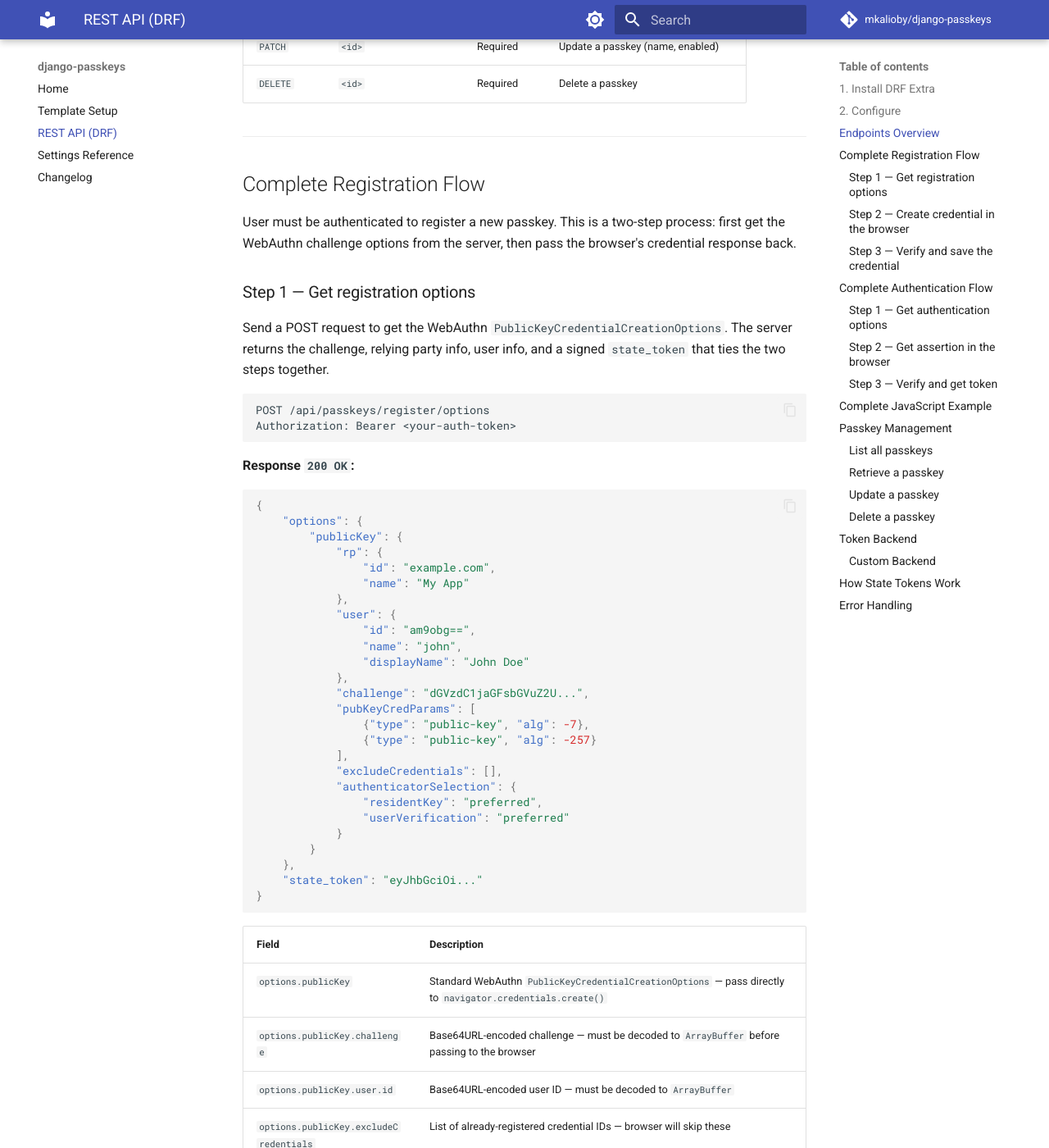
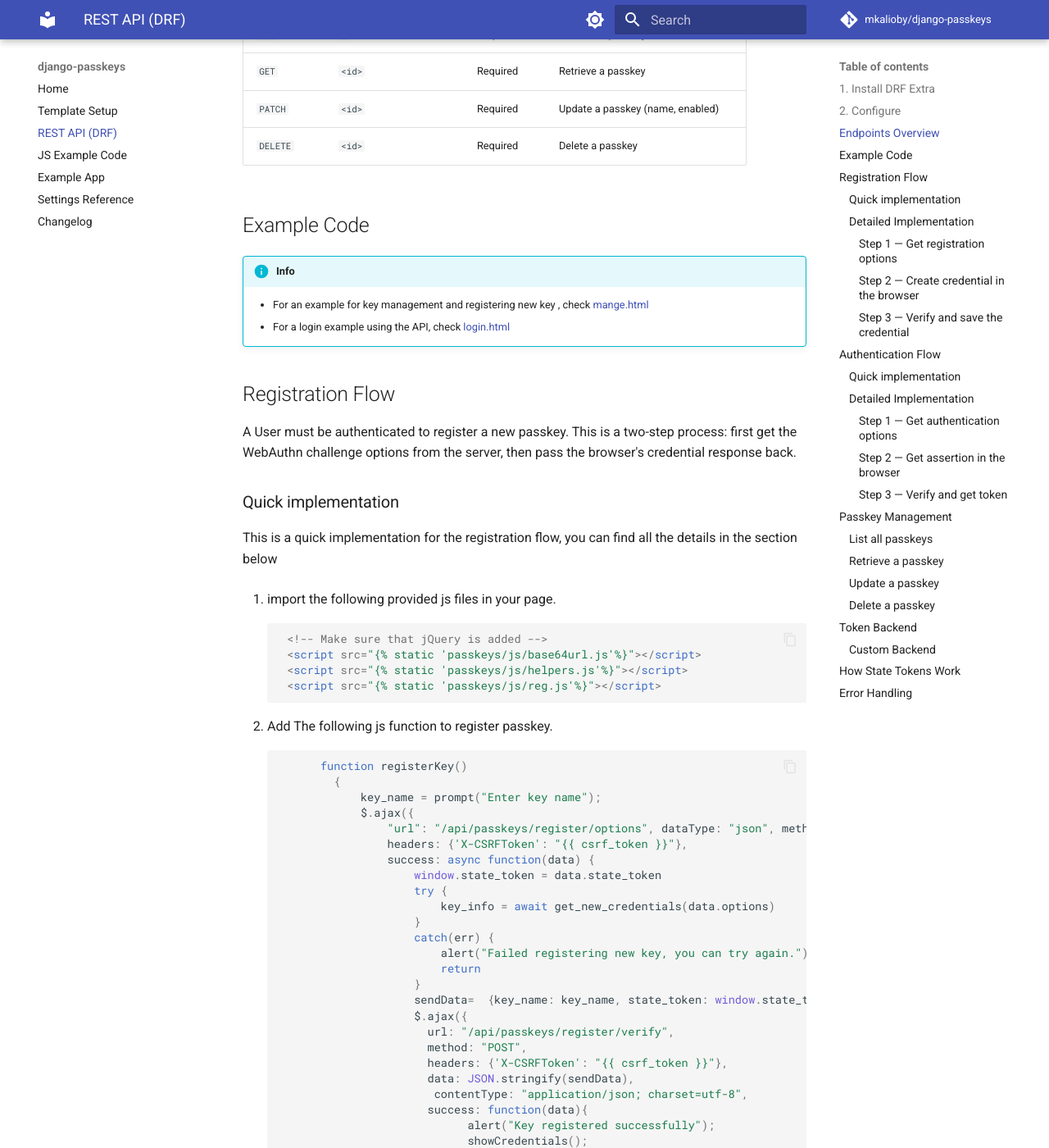
Before and after one commit to mkalioby/django-passkeys, an MkDocs documentation site: the page built from docs/drf-setup.md, in a window 1280 px wide and 1400 px high, scrolled down 1216 px. Shown: the whole window at 82% size. Built offline with MkDocs 1.6.1 and Material for MkDocs 9.7.7, drawn with Linux system fonts in a browser that asks for light colours; comment, search, counter and statistics services are not loaded; some of the changed text lies outside the part shown.

````diff
--- a/docs/drf-setup.md
+++ b/docs/drf-setup.md
@@ -32,10 +32,14 @@ INSTALLED_APPS = [
 ```python
 # urls.py
 from django.urls import path, include
+from drf_spectacular.views import SpectacularAPIView, SpectacularSwaggerView
 
 urlpatterns = [
     ...
     path('api/passkeys/', include('passkeys.api.urls')),
+    path('api/schema/', SpectacularAPIView.as_view(), name='schema'),
+    path('api/docs/', SpectacularSwaggerView.as_view(url_name='schema'), name='swagger-ui'),
+
 ]
 ```
 
@@ -52,13 +56,74 @@ urlpatterns = [
 | `PATCH` | `<id>` | Required | Update a passkey (name, enabled) |
 | `DELETE` | `<id>` | Required | Delete a passkey |
 
----
 
-## Complete Registration Flow
+## Example Code
 
-User must be authenticated to register a new passkey. This is a two-step process: first get the WebAuthn challenge options from the server, then pass the browser's credential response back.
+!!! info
+    - For an example for key management and registering new key , check [mange.html](https://github.com/mkalioby/django-passkeys/blob/v2.0/example/test_app/templates/rest/manage.html)
+    - For a login example using the API, check [login.html](https://github.com/mkalioby/django-passkeys/blob/v2.0/example/test_app/templates/rest/login.html)
 
-### Step 1 — Get registration options
+## Registration Flow
+
+A User must be authenticated to register a new passkey. This is a two-step process: first get the WebAuthn challenge options from the server, then pass the browser's credential response back.
+
+### Quick implementation
+
+This is a quick implementation for the registration flow, you can find all the details in the section below
+
+1. import the following provided js files in your page.
+    ```html
+     <!-- Make sure that jQuery is added -->
+     <script src="{% static 'passkeys/js/base64url.js'%}"></script>
+     <script src="{% static 'passkeys/js/helpers.js'%}"></script>
+     <script src="{% static 'passkeys/js/reg.js'%}"></script>
+    ```
+
+2. Add The following js function to register passkey.
+
+    ```js
+          function registerKey()
+            {
+                key_name = prompt("Enter key name");
+                $.ajax({
+                    "url": "/api/passkeys/register/options", dataType: "json", method: "POST",
+                    headers: {'X-CSRFToken': "{{ csrf_token }}"},
+                    success: async function(data) {
+                        window.state_token = data.state_token
+                        try {
+                            key_info = await get_new_credentials(data.options)
+                        }
+                        catch(err) {
+                            alert("Failed registering new key, you can try again.")
+                            return
+                        }
+                        sendData=  {key_name: key_name, state_token: window.state_token, credential: key_info}
+                        $.ajax({
+                          url: "/api/passkeys/register/verify",
+                          method: "POST",
+                          headers: {'X-CSRFToken': "{{ csrf_token }}"},
+                          data: JSON.stringify(sendData),
+                           contentType: "application/json; charset=utf-8",
+                          success: function(data){
+                                alert("Key registered successfully");
+                                showCredentials();
+                            },
+                            error:function(data) {
+                                alert("Error registering key");
+                            }
+                            })
+
+                    },
+                    error: function(data) {
+                        alert("Error registering key");
+                    }
+                })
+            }
+    ```
+
+
+### Detailed Implementation
+#### Step 1 — Get registration options
 
 Send a POST request to get the WebAuthn `PublicKeyCredentialCreationOptions`. The server returns the challenge, relying party info, user info, and a signed `state_token` that ties the two steps together.
 
@@ -106,7 +171,7 @@ Authorization: Bearer <your-auth-token>
 | `options.publicKey.excludeCredentials` | List of already-registered credential IDs — browser will skip these |
 | `state_token` | Signed server state — must be sent back in the verify step. Expires in 5 minutes |
 
-### Step 2 — Create credential in the browser
+#### Step 2 — Create credential in the browser
 
 Decode the binary fields and call the WebAuthn browser API:
 
@@ -138,7 +203,7 @@ const credentialJSON = {
 !!! note "base64url helper"
     You need a base64url encode/decode utility. The library ships one at `passkeys/static/passkeys/js/base64url.js`, or use any npm package like `base64url` or `@hexagon/base64`.
 
-### Step 3 — Verify and save the credential
+#### Step 3 — Verify and save the credential
 
 Send the credential and state token back to the server:
 
@@ -197,7 +262,7 @@ Content-Type: application/json
 
 ---
 
-## Complete Authentication Flow
+## Authentication Flow
 
 No login required — this is how users log in with a passkey. Two-step process similar to registration.
 
@@ -206,7 +271,64 @@ No login required — this is how users log in with a passkey. Two-step process
 
     **Username-assisted** — send `{"username": "john"}` to narrow the prompt to that user's registered passkeys. Useful when the user already typed their username in your login form.
 
-### Step 1 — Get authentication options
+
+### Quick implementation
+1. import the following provided js files in your page.
+    ```html
+     <!-- Make sure that jQuery is added -->
+     <script src="{% static 'passkeys/js/base64url.js'%}"></script>
+     <script src="{% static 'passkeys/js/helpers.js'%}"></script>
+     <script src="{% static 'passkeys/js/login.js'%}"></script>
+    ```
+
+2. Add The following js function to register passkey.
+
+    ```js
+    async function authn() {
+            $.ajax({
+                "url": "/api/passkeys/authenticate/options", dataType: "json", method: "POST",
+                data: {"csrfmiddlewaretoken": "{{ csrf_token }}"},
+                success: async function (data) {
+                    window.state_token = data.state_token
+                    user_data = await get_credential(data.options, true)
+                    if (user_data.type == "password") {
+                        console.log(user_data)
+                        alert("user is logging in with password, not passkey, forward to the ");
+                        return;
+                    } else {
+                        sendData = {state_token: window.state_token, credential: user_data.credential},
+                            $.ajax({
+                                url: "/api/passkeys/authenticate/verify",
+                                method: "POST",
+                                headers: {'X-CSRFToken': "{{ csrf_token }}"},
+                                data: JSON.stringify(sendData), dataType: "json",
+                                contentType: "application/json; charset=utf-8",
+                                success: function (data) {
+                                    alert("Login successfully as " + data.username);
+                                    window.location.reload();
+                                }
+                            })
+                    }
+
+                }
+            })
+        }
+    ```
+
+!!! warning
+
+    In this quick implementation, the user is allowed to login by username and password (immediate mediation API), to enforce passkeys, change the following line
+    ```js
+     user_data = await get_credential(data.options, true)
+    ```
+    to
+
+    ```js
+     user_data = await get_credential(data.options, false)
+    ```
+
+### Detailed Implementation
+#### Step 1 — Get authentication options
 
 ```http
 POST /api/passkeys/authenticate/options
@@ -254,7 +376,7 @@ Content-Type: application/json
 | `options.publicKey.rpId` | Relying party ID — matches your `FIDO_SERVER_ID` |
 | `state_token` | Signed server state — send back in verify step. Expires in 5 minutes |
 
-### Step 2 — Get assertion in the browser
+#### Step 2 — Get assertion in the browser
 
 ```js
 const { options, state_token } = await response.json();
@@ -284,7 +406,7 @@ const assertionJSON = {
 };
 ```
 
-### Step 3 — Verify and get token
+#### Step 3 — Verify and get token
 
 ```http
 POST /api/passkeys/authenticate/verify
@@ -373,128 +495,6 @@ Content-Type: application/json
 
 ---
 
-## Complete JavaScript Example
-
-Here's a full example using `fetch` for both registration and authentication:
-
-```js
-// ── Helper ──
-function base64urlToBuffer(base64url) {
-    const base64 = base64url.replace(/-/g, '+').replace(/_/g, '/');
-    const pad = base64.length % 4 === 0 ? '' : '='.repeat(4 - (base64.length % 4));
-    const binary = atob(base64 + pad);
-    return Uint8Array.from(binary, c => c.charCodeAt(0)).buffer;
-}
-
-function bufferToBase64url(buffer) {
-    const bytes = new Uint8Array(buffer);
-    let binary = '';
-    bytes.forEach(b => binary += String.fromCharCode(b));
-    return btoa(binary).replace(/\+/g, '-').replace(/\//g, '_').replace(/=+$/, '');
-}
-
-// ── Register a new passkey ──
-async function registerPasskey(authToken, keyName = '') {
-    // Step 1: Get options
-    const optionsRes = await fetch('/api/passkeys/register/options', {
-        method: 'POST',
-        headers: { 'Authorization': `Bearer ${authToken}` },
-    });
-    const { options, state_token } = await optionsRes.json();
-
-    // Decode binary fields
-    options.publicKey.challenge = base64urlToBuffer(options.publicKey.challenge);
-    options.publicKey.user.id = base64urlToBuffer(options.publicKey.user.id);
-    for (const cred of options.publicKey.excludeCredentials || []) {
-        cred.id = base64urlToBuffer(cred.id);
-    }
-
-    // Step 2: Create credential
-    const credential = await navigator.credentials.create(options);
-
-    // Step 3: Verify
-    const verifyRes = await fetch('/api/passkeys/register/verify', {
-        method: 'POST',
-        headers: {
-            'Authorization': `Bearer ${authToken}`,
-            'Content-Type': 'application/json',
-        },
-        body: JSON.stringify({
-            state_token,
-            key_name: keyName,
-            credential: {
-                id: credential.id,
-                rawId: bufferToBase64url(credential.rawId),
-                response: {
-                    clientDataJSON: bufferToBase64url(credential.response.clientDataJSON),
-                    attestationObject: bufferToBase64url(credential.response.attestationObject),
-                },
-                type: credential.type,
-            },
-        }),
-    });
-    return await verifyRes.json(); // { id, name, enabled, platform, ... }
-}
-
-// ── Authenticate with a passkey ──
-async function authenticateWithPasskey(username = null) {
-    // Step 1: Get options
-    const optionsRes = await fetch('/api/passkeys/authenticate/options', {
-        method: 'POST',
-        headers: { 'Content-Type': 'application/json' },
-        body: JSON.stringify(username ? { username } : {}),
-    });
-    const { options, state_token } = await optionsRes.json();
-
-    // Decode binary fields
-    options.publicKey.challenge = base64urlToBuffer(options.publicKey.challenge);
-    for (const cred of options.publicKey.allowCredentials || []) {
-        cred.id = base64urlToBuffer(cred.id);
-    }
-
-    // Step 2: Get assertion
-    const assertion = await navigator.credentials.get(options);
-
-    // Step 3: Verify
-    const verifyRes = await fetch('/api/passkeys/authenticate/verify', {
-        method: 'POST',
-        headers: { 'Content-Type': 'application/json' },
-        body: JSON.stringify({
-            state_token,
-            credential: {
-                id: assertion.id,
-                rawId: bufferToBase64url(assertion.rawId),
-                response: {
-                    authenticatorData: bufferToBase64url(assertion.response.authenticatorData),
-                    clientDataJSON: bufferToBase64url(assertion.response.clientDataJSON),
-                    signature: bufferToBase64url(assertion.response.signature),
-                    userHandle: assertion.response.userHandle
-                        ? bufferToBase64url(assertion.response.userHandle)
-                        : null,
-                },
-                type: assertion.type,
-            },
-        }),
-    });
-    return await verifyRes.json(); // { user_id, username, token_type, ... }
-}
-```
-
-**Usage:**
-
-```js
-// Register (user must be logged in)
-const passkey = await registerPasskey(myAuthToken, 'My MacBook');
-console.log('Registered:', passkey.name, passkey.platform);
-
-// Authenticate (passwordless — no login needed)
-const auth = await authenticateWithPasskey();
-console.log('Logged in as:', auth.username);
-console.log('Token:', auth.access || auth.token); // JWT or DRF Token
-
-// Authenticate (username-assisted)
-const auth2 = await authenticateWithPasskey('john');
-```
 
 ---
 
--- /dev/null
+++ b/docs/jscode.md
@@ -0,0 +1,127 @@
+## Complete JavaScript Example
+
+!!! info
+    - For an example for key management and registering new key , check [mange.html](https://github.com/mkalioby/django-passkeys/blob/v2.0/example/test_app/templates/rest/manage.html)
+    - For a login example using the API, check [login.html](https://github.com/mkalioby/django-passkeys/blob/v2.0/example/test_app/templates/rest/login.html)
+
+
+Here's a full example using `fetch` for both registration and authentication:
+
+```js
+// ── Helper ──
+function base64urlToBuffer(base64url) {
+    const base64 = base64url.replace(/-/g, '+').replace(/_/g, '/');
+    const pad = base64.length % 4 === 0 ? '' : '='.repeat(4 - (base64.length % 4));
+    const binary = atob(base64 + pad);
+    return Uint8Array.from(binary, c => c.charCodeAt(0)).buffer;
+}
+
+function bufferToBase64url(buffer) {
+    const bytes = new Uint8Array(buffer);
+    let binary = '';
+    bytes.forEach(b => binary += String.fromCharCode(b));
+    return btoa(binary).replace(/\+/g, '-').replace(/\//g, '_').replace(/=+$/, '');
+}
+
+// ── Register a new passkey ──
+async function registerPasskey(authToken, keyName = '') {
+    // Step 1: Get options
+    const optionsRes = await fetch('/api/passkeys/register/options', {
+        method: 'POST',
+        headers: { 'Authorization': `Bearer ${authToken}` },
+    });
+    const { options, state_token } = await optionsRes.json();
+
+    // Decode binary fields
+    options.publicKey.challenge = base64urlToBuffer(options.publicKey.challenge);
+    options.publicKey.user.id = base64urlToBuffer(options.publicKey.user.id);
+    for (const cred of options.publicKey.excludeCredentials || []) {
+        cred.id = base64urlToBuffer(cred.id);
+    }
+
+    // Step 2: Create credential
+    const credential = await navigator.credentials.create(options);
+
+    // Step 3: Verify
+    const verifyRes = await fetch('/api/passkeys/register/verify', {
+        method: 'POST',
+        headers: {
+            'Authorization': `Bearer ${authToken}`,
+            'Content-Type': 'application/json',
+        },
+        body: JSON.stringify({
+            state_token,
+            key_name: keyName,
+            credential: {
+                id: credential.id,
+                rawId: bufferToBase64url(credential.rawId),
+                response: {
+                    clientDataJSON: bufferToBase64url(credential.response.clientDataJSON),
+                    attestationObject: bufferToBase64url(credential.response.attestationObject),
+                },
+                type: credential.type,
+            },
+        }),
+    });
+    return await verifyRes.json(); // { id, name, enabled, platform, ... }
+}
+
+// ── Authenticate with a passkey ──
+async function authenticateWithPasskey(username = null) {
+    // Step 1: Get options
+    const optionsRes = await fetch('/api/passkeys/authenticate/options', {
+        method: 'POST',
+        headers: { 'Content-Type': 'application/json' },
+        body: JSON.stringify(username ? { username } : {}),
+    });
+    const { options, state_token } = await optionsRes.json();
+
+    // Decode binary fields
+    options.publicKey.challenge = base64urlToBuffer(options.publicKey.challenge);
+    for (const cred of options.publicKey.allowCredentials || []) {
+        cred.id = base64urlToBuffer(cred.id);
+    }
+
+    // Step 2: Get assertion
+    const assertion = await navigator.credentials.get(options);
+
+    // Step 3: Verify
+    const verifyRes = await fetch('/api/passkeys/authenticate/verify', {
+        method: 'POST',
+        headers: { 'Content-Type': 'application/json' },
+        body: JSON.stringify({
+            state_token,
+            credential: {
+                id: assertion.id,
+                rawId: bufferToBase64url(assertion.rawId),
+                response: {
+                    authenticatorData: bufferToBase64url(assertion.response.authenticatorData),
+                    clientDataJSON: bufferToBase64url(assertion.response.clientDataJSON),
+                    signature: bufferToBase64url(assertion.response.signature),
+                    userHandle: assertion.response.userHandle
+                        ? bufferToBase64url(assertion.response.userHandle)
+                        : null,
+                },
+                type: assertion.type,
+            },
+        }),
+    });
+    return await verifyRes.json(); // { user_id, username, token_type, ... }
+}
+```
+
+**Usage:**
+
+```js
+// Register (user must be logged in)
+const passkey = await registerPasskey(myAuthToken, 'My MacBook');
+console.log('Registered:', passkey.name, passkey.platform);
+
+// Authenticate (passwordless — no login needed)
+const auth = await authenticateWithPasskey();
+console.log('Logged in as:', auth.username);
+console.log('Token:', auth.access || auth.token); // JWT or DRF Token
+
+// Authenticate (username-assisted)
+const auth2 = await authenticateWithPasskey('john');
+```
--- a/mkdocs.yml
+++ b/mkdocs.yml
@@ -29,6 +29,8 @@ nav:
   - Home: index.md
   - Template Setup: template-setup.md
   - REST API (DRF): drf-setup.md
+  - JS Example Code: jscode.md
+  - Example App: Example.md
   - Settings Reference: settings.md
   - Changelog: changelog.md
 
--- /dev/null
+++ b/requirements_docs.txt
@@ -0,0 +1,2 @@
+mkdocs
+mkdocs-material
````
Also changed, not shown: README.md (+3 -3 lines), docs/Example.md (added, +47 -0 lines), docs/template-setup.md (+43 -36 lines), docs/imgs/conditionalUI.png (renamed from imgs/conditionalUI.png), docs/imgs/immediate.png (renamed from imgs/immediate.png), 2 other files.
